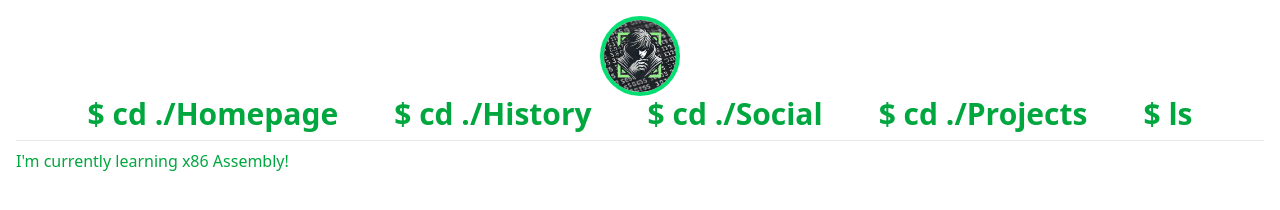
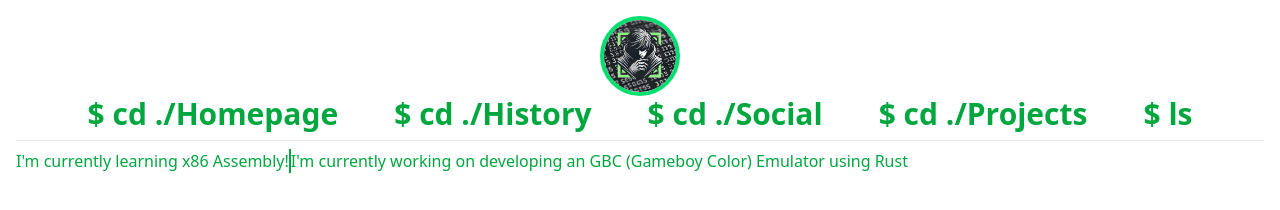
Before and after one commit to SaffronG/PortolioSite, a website: page projects.html in a window 1280 px wide. Drawn offline with Linux system fonts and the light colour scheme; no server answers.

Commit message:
added project

```diff
--- a/projects.html
+++ b/projects.html
@@ -23,6 +23,7 @@
     <hr class="my-2 h-px bg-gray-200 border-0 dark:bg-gray-700">
     <main id = 'main_div' class="flex content-start divide-x-2 light:divide-gray-700 dark:divide-slate-600">
         <a class="hover:text-green-400 transition cursor-pointer text-center" href="https://asmtutor.com/#lesson1">I'm currently learning x86 Assembly!</a>
+        <a class="hover:text-green-400 transition cursor-pointer text-center" href="https://github.com/SaffronG/Gameboy_Color_Emu">I'm currently working on developing an GBC (Gameboy Color) Emulator using Rust</a>
     </main>
 </body>
 </html>
```
